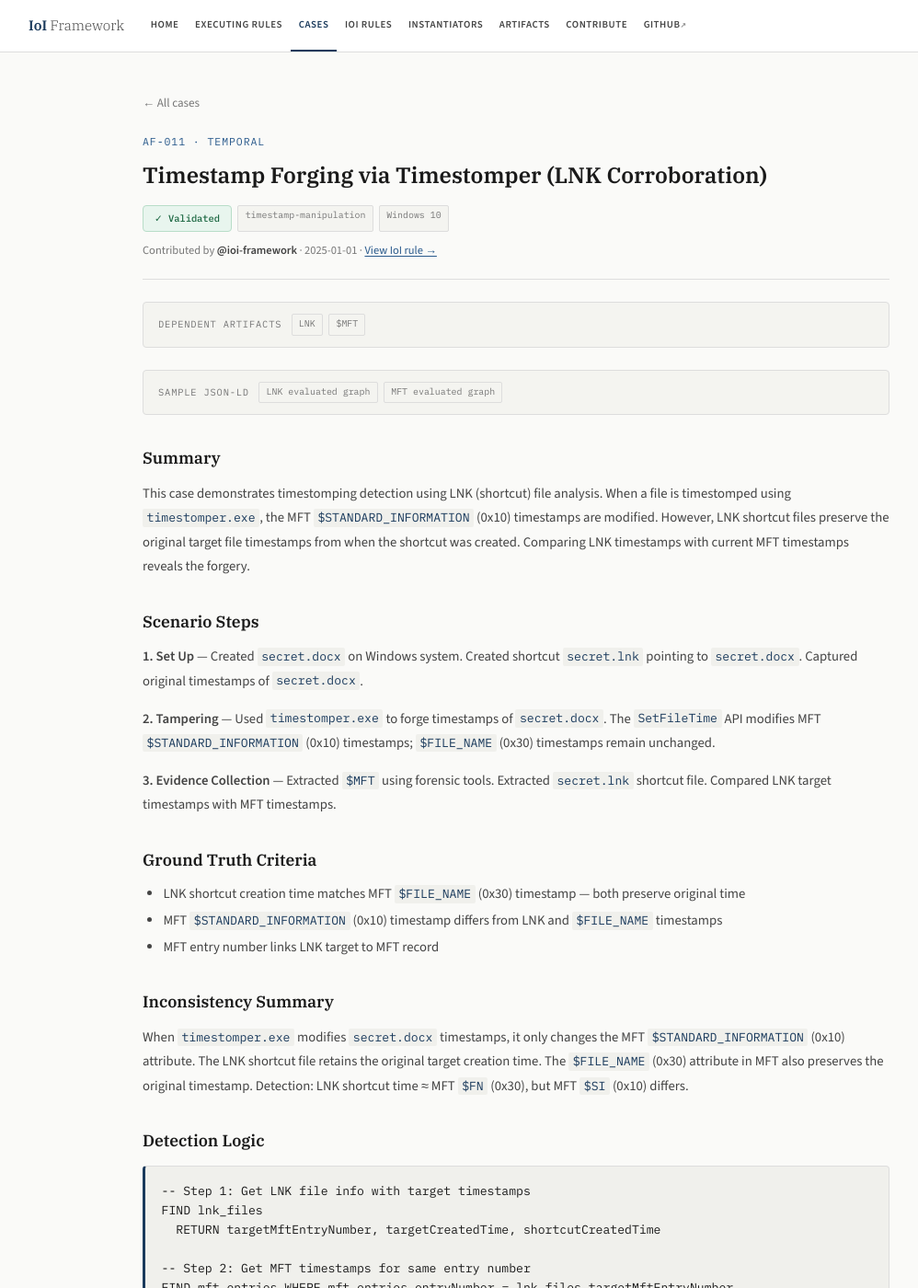
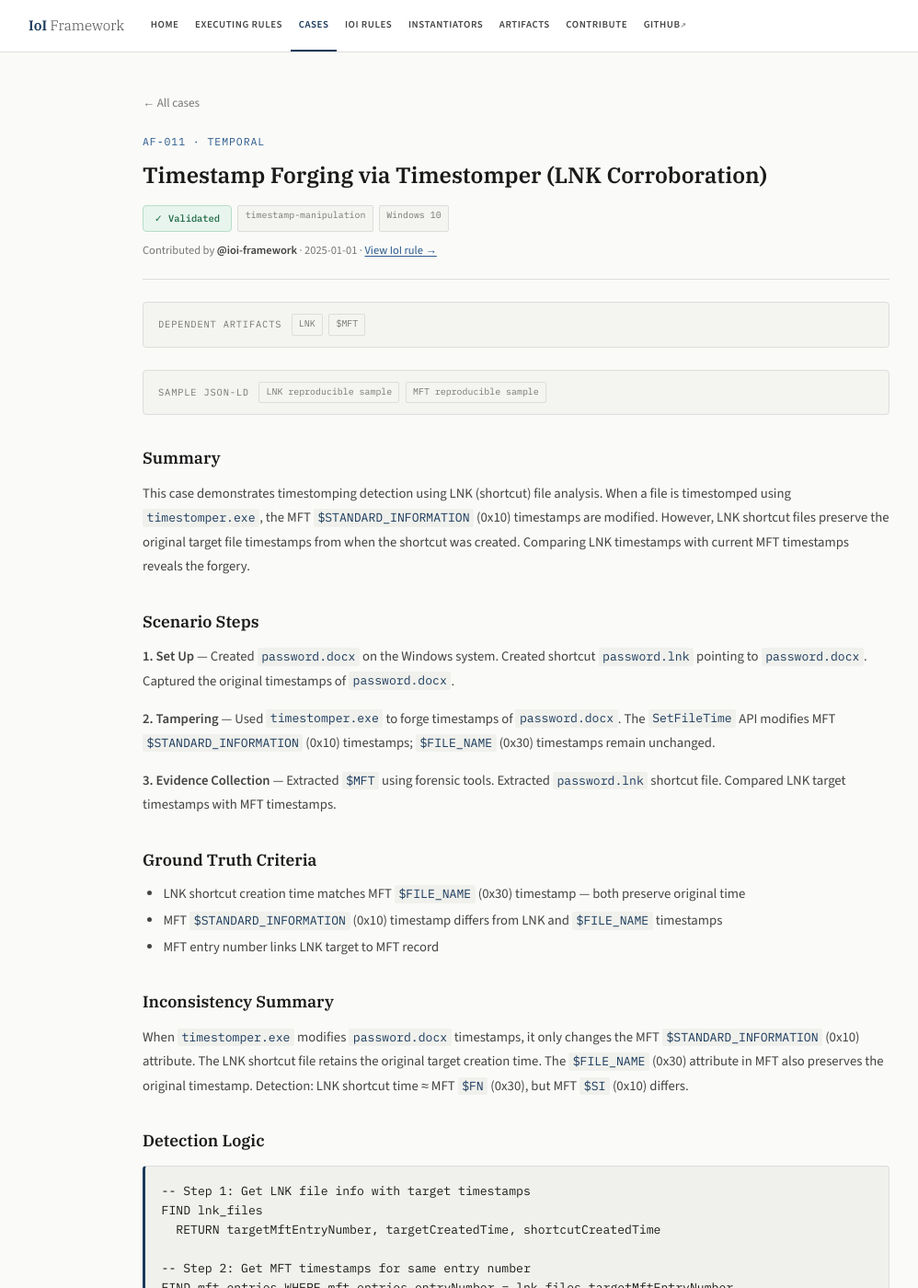
Before and after one commit to ioi-framework/ioi-framework.github.io, a Jekyll site: the page built from _cases/af-011.md, in a window 1280 px wide and 1400 px high. Shown: the whole window at 92% size, without its empty margins (79-1077 px from the left). Built offline with Jekyll 4.4.1, drawn with Linux system fonts in a browser that asks for light colours.

Commit message:
sync AF-011 website rule and samples

```diff
--- a/_cases/af-011.md
+++ b/_cases/af-011.md
@@ -16,10 +16,10 @@
 tools_used:
   - timestomper.exe
 sample_jsonld:
-  - label: LNK evaluated graph
-    href: https://github.com/ioi-framework/ioi-framework/blob/main/CASES/AF-011/snippets/lnk_files.jsonld
-  - label: MFT evaluated graph
-    href: https://github.com/ioi-framework/ioi-framework/blob/main/CASES/AF-011/snippets/mft_lnk_filtered.jsonld
+  - label: LNK reproducible sample
+    href: https://github.com/ioi-framework/ioi-framework/blob/main/CASES/AF-011/snippets/lnk_repro_sample.jsonld
+  - label: MFT reproducible sample
+    href: https://github.com/ioi-framework/ioi-framework/blob/main/CASES/AF-011/snippets/mft_repro_sample.jsonld
 ---
 
 ## Summary
@@ -28,11 +28,11 @@
 
 ## Scenario Steps
 
-**1. Set Up** — Created `secret.docx` on Windows system. Created shortcut `secret.lnk` pointing to `secret.docx`. Captured original timestamps of `secret.docx`.
+**1. Set Up** — Created `password.docx` on the Windows system. Created shortcut `password.lnk` pointing to `password.docx`. Captured the original timestamps of `password.docx`.
 
-**2. Tampering** — Used `timestomper.exe` to forge timestamps of `secret.docx`. The `SetFileTime` API modifies MFT `$STANDARD_INFORMATION` (0x10) timestamps; `$FILE_NAME` (0x30) timestamps remain unchanged.
+**2. Tampering** — Used `timestomper.exe` to forge timestamps of `password.docx`. The `SetFileTime` API modifies MFT `$STANDARD_INFORMATION` (0x10) timestamps; `$FILE_NAME` (0x30) timestamps remain unchanged.
 
-**3. Evidence Collection** — Extracted `$MFT` using forensic tools. Extracted `secret.lnk` shortcut file. Compared LNK target timestamps with MFT timestamps.
+**3. Evidence Collection** — Extracted `$MFT` using forensic tools. Extracted `password.lnk` shortcut file. Compared LNK target timestamps with MFT timestamps.
 
 ## Ground Truth Criteria
 
@@ -42,7 +42,7 @@
 
 ## Inconsistency Summary
 
-When `timestomper.exe` modifies `secret.docx` timestamps, it only changes the MFT `$STANDARD_INFORMATION` (0x10) attribute. The LNK shortcut file retains the original target creation time. The `$FILE_NAME` (0x30) attribute in MFT also preserves the original timestamp. Detection: LNK shortcut time ≈ MFT `$FN` (0x30), but MFT `$SI` (0x10) differs.
+When `timestomper.exe` modifies `password.docx` timestamps, it only changes the MFT `$STANDARD_INFORMATION` (0x10) attribute. The LNK shortcut file retains the original target creation time. The `$FILE_NAME` (0x30) attribute in MFT also preserves the original timestamp. Detection: LNK shortcut time ≈ MFT `$FN` (0x30), but MFT `$SI` (0x10) differs.
 
 ## Detection Logic
 
```
Also changed, not shown: _rules/ioi-011.md (+10 -8 lines), 4 other files.
